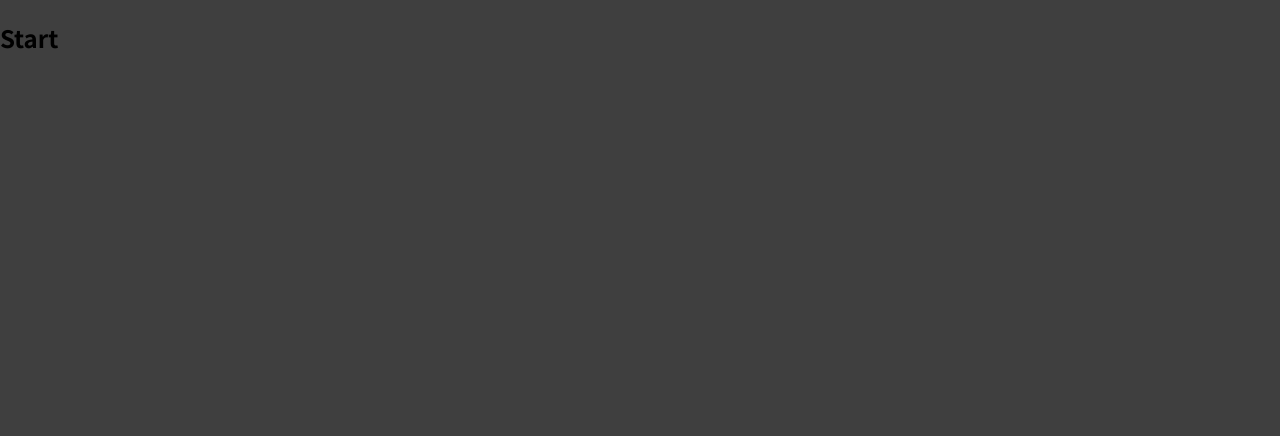
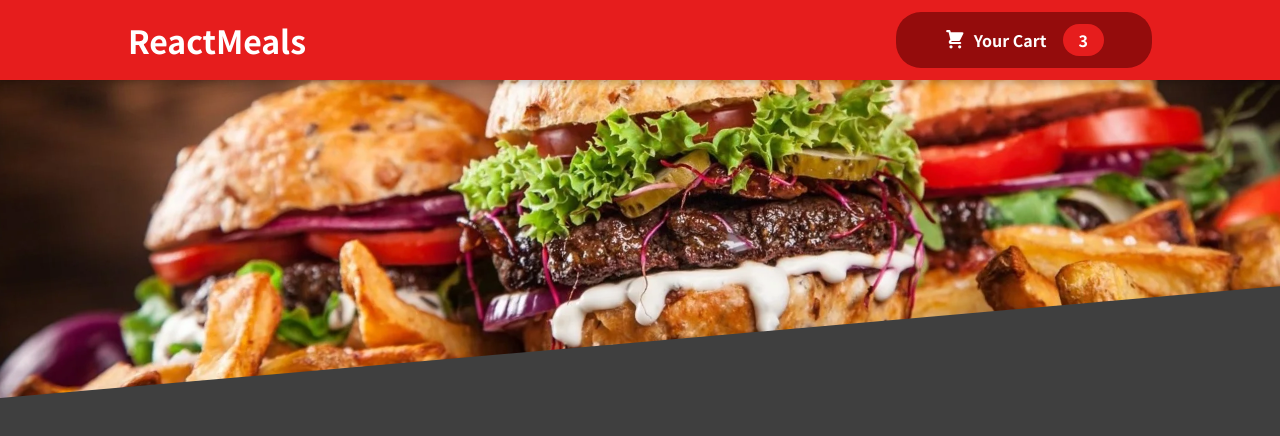
Before and after one commit to Deyan47/Food-Order-App, a React (Create React App) app: page / in a window 1280 px wide. Shown: the top 436 px of the page. Built offline with nearby package versions, Linux system fonts and the light colour scheme.

Commit message:
Main header

```diff
--- a/package.json
+++ b/package.json
@@ -34,5 +34,8 @@
       "last 1 firefox version",
       "last 1 safari version"
     ]
+  },
+  "devDependencies": {
+    "@babel/plugin-proposal-private-property-in-object": "^7.21.11"
   }
 }
--- a/public/index.html
+++ b/public/index.html
@@ -10,34 +10,11 @@
       content="Web site created using create-react-app"
     />
     <link rel="apple-touch-icon" href="%PUBLIC_URL%/logo192.png" />
-    <!--
-      manifest.json provides metadata used when your web app is installed on a
-      user's mobile device or desktop. See https://developers.google.com/web/fundamentals/web-app-manifest/
-    -->
     <link rel="manifest" href="%PUBLIC_URL%/manifest.json" />
-    <!--
-      Notice the use of %PUBLIC_URL% in the tags above.
-      It will be replaced with the URL of the `public` folder during the build.
-      Only files inside the `public` folder can be referenced from the HTML.
 
-      Unlike "/favicon.ico" or "favicon.ico", "%PUBLIC_URL%/favicon.ico" will
-      work correctly both with client-side routing and a non-root public URL.
-      Learn how to configure a non-root public URL by running `npm run build`.
-    -->
     <title>React App</title>
   </head>
   <body>
-    <noscript>You need to enable JavaScript to run this app.</noscript>
     <div id="root"></div>
-    <!--
-      This HTML file is a template.
-      If you open it directly in the browser, you will see an empty page.
-
-      You can add webfonts, meta tags, or analytics to this file.
-      The build step will place the bundled scripts into the <body> tag.
-
-      To begin the development, run `npm start` or `yarn start`.
-      To create a production bundle, use `npm run build` or `yarn build`.
-    -->
   </body>
 </html>
--- a/src/App.js
+++ b/src/App.js
@@ -1,8 +1,10 @@
+import Header from "./components/Layout/Header";
+
 function App() {
   return (
-    <div>
-      <h2>Start</h2>
-    </div>
+    <>
+      <Header />
+    </>
   );
 }
 
--- /dev/null
+++ b/src/components/Cart/CartIcon.js
@@ -0,0 +1,13 @@
+const CartIcon = () => {
+  return (
+    <svg
+      xmlns="http://www.w3.org/2000/svg"
+      viewBox="0 0 20 20"
+      fill="currentColor"
+    >
+      <path d="M3 1a1 1 0 000 2h1.22l.305 1.222a.997.997 0 00.01.042l1.358 5.43-.893.892C3.74 11.846 4.632 14 6.414 14H15a1 1 0 000-2H6.414l1-1H14a1 1 0 00.894-.553l3-6A1 1 0 0017 3H6.28l-.31-1.243A1 1 0 005 1H3zM16 16.5a1.5 1.5 0 11-3 0 1.5 1.5 0 013 0zM6.5 18a1.5 1.5 0 100-3 1.5 1.5 0 000 3z" />
+    </svg>
+  );
+};
+
+export default CartIcon;
--- /dev/null
+++ b/src/components/Layout/Header.js
@@ -0,0 +1,20 @@
+import React from "react";
+import classes from "./Header.module.css";
+import img from "../../assets/food-background.png";
+import HeaderCartButton from "./HeaderCartButton";
+
+const Header = (props) => {
+  return (
+    <>
+      <header className={classes.header}>
+        <h1>ReactMeals</h1>
+        <HeaderCartButton />
+      </header>
+      <div className={classes["main-image"]}>
+        <img src={img} alt="Delicious burgers!" />
+      </div>
+    </>
+  );
+};
+
+export default Header;
--- /dev/null
+++ b/src/components/Layout/Header.module.css
@@ -0,0 +1,29 @@
+.header {
+  position: fixed;
+  top: 0;
+  left: 0;
+  width: 100%;
+  height: 5rem;
+  background-color: #e61d1d;
+  color: white;
+  display: flex;
+  justify-content: space-between;
+  align-items: center;
+  padding: 0 10%;
+  box-shadow: 0 2px 8px rgba(0, 0, 0, 0.25);
+  z-index: 10;
+}
+
+.main-image {
+  width: 100%;
+  height: 25rem;
+  z-index: 0;
+  overflow: hidden;
+}
+
+.main-image img {
+  width: 110%;
+  height: 100%;
+  object-fit: cover;
+  transform: rotateZ(-5deg) translateY(-4rem) translateX(-1rem);
+}
--- /dev/null
+++ b/src/components/Layout/HeaderCartButton.js
@@ -0,0 +1,17 @@
+import React from "react";
+import CartIcon from "../Cart/CartIcon";
+import classes from "./HeaderCartButton.module.css";
+
+const HeaderCartButton = (props) => {
+  return (
+    <button className={classes.button}>
+      <span className={classes.icon}>
+        <CartIcon />
+      </span>
+      <span>Your Cart</span>
+      <span className={classes.badge}>3</span>
+    </button>
+  );
+};
+
+export default HeaderCartButton;
--- /dev/null
+++ b/src/components/Layout/HeaderCartButton.module.css
@@ -0,0 +1,59 @@
+.button {
+  cursor: pointer;
+  font: inherit;
+  border: none;
+  background-color: #940c0c;
+  color: white;
+  padding: 0.75rem 3rem;
+  display: flex;
+  justify-content: space-around;
+  align-items: center;
+  border-radius: 25px;
+  font-weight: bold;
+}
+
+.button:hover,
+.button:active {
+  background-color: #6d0606;
+}
+
+.icon {
+  width: 1.35rem;
+  height: 1.35rem;
+  margin-right: 0.5rem;
+}
+
+.badge {
+  background-color: #e61d1d;
+  padding: 0.25rem 1rem;
+  border-radius: 25px;
+  margin-left: 1rem;
+  font-weight: bold;
+}
+
+.button:hover .badge,
+.button:active .badge {
+  background-color: #ab0f0f;
+}
+
+.bump {
+  animation: bump 300ms ease-out;
+}
+
+@keyframes bump {
+  0% {
+    transform: scale(1);
+  }
+  10% {
+    transform: scale(0.9);
+  }
+  30% {
+    transform: scale(1.1);
+  }
+  50% {
+    transform: scale(1.15);
+  }
+  100% {
+    transform: scale(1);
+  }
+}
--- a/src/index.css
+++ b/src/index.css
@@ -1,11 +1,11 @@
-@import url('https://fonts.googleapis.com/css2?family=Noto+Sans+JP:wght@400;700&display=swap');
+@import url("https://fonts.googleapis.com/css2?family=Noto+Sans+JP:wght@400;700&display=swap");
 
 * {
   box-sizing: border-box;
 }
 
 html {
-  font-family: 'Noto Sans JP', sans-serif;
+  font-family: "Noto Sans JP", sans-serif;
 }
 
 body {
```
Also changed, not shown: src/assets/food-background.png (added), 1 other file (tests, documents, lock files or other folders).
